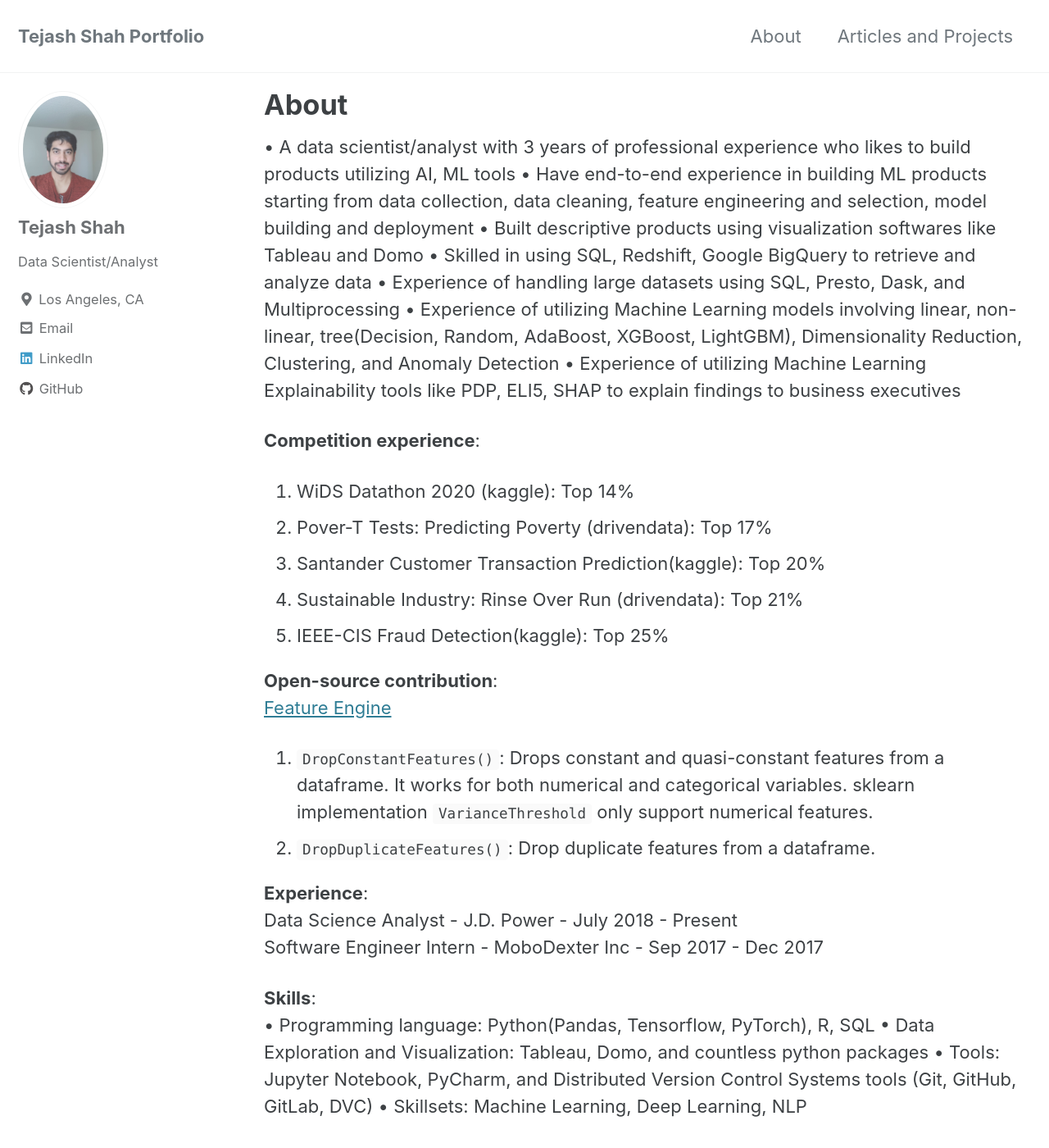
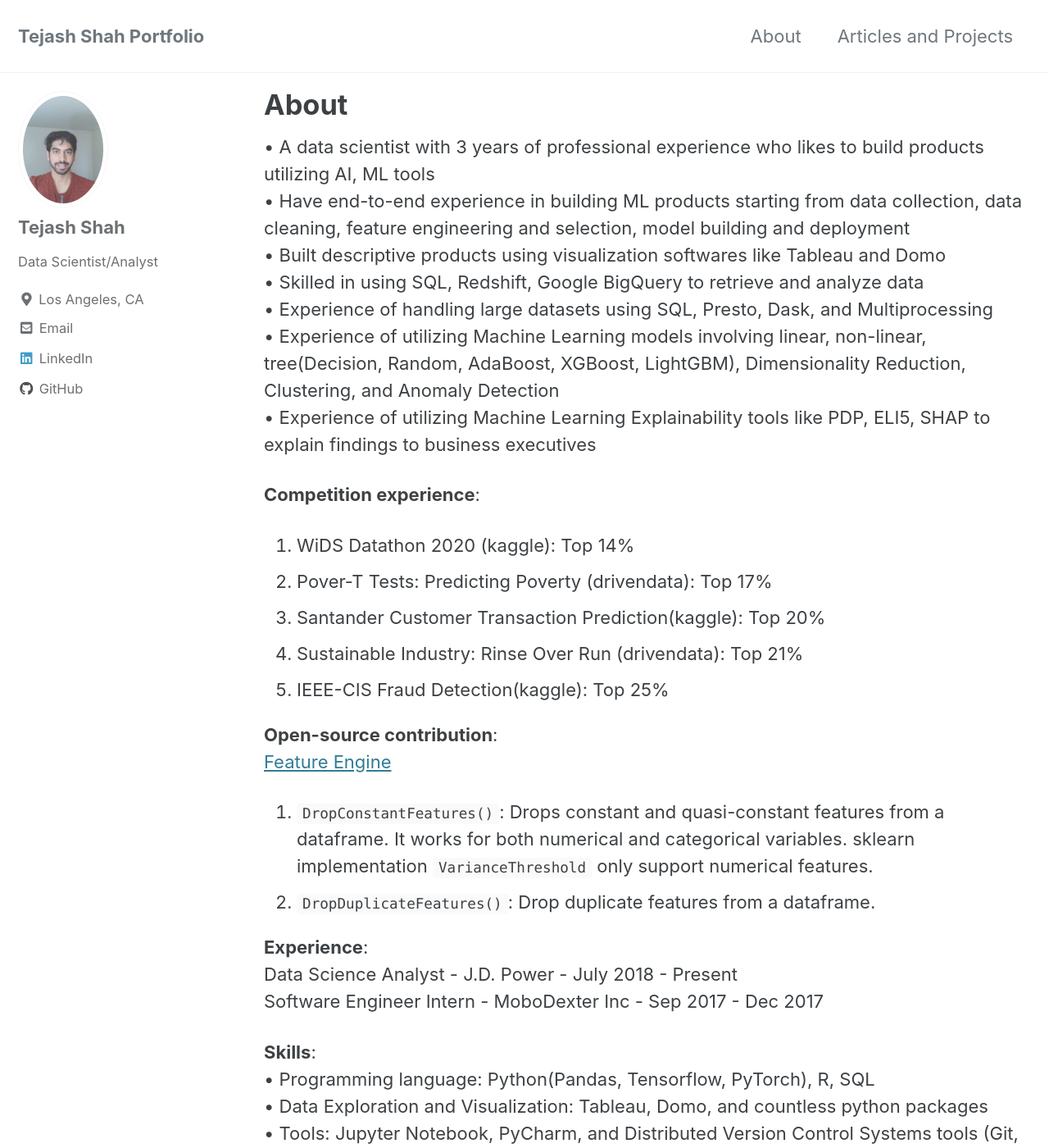
Before and after one commit to Tejash-Shah/Tejash-Shah.github.io, a Jekyll site: the page built from _pages/about.md, in a window 1280 px wide and 1400 px high. Shown: the whole window at 82% size. Built offline with Jekyll 4.4.1, drawn with Linux system fonts in a browser that asks for light colours; cached includes are drawn as plain includes; some of the changed text lies outside the part shown.

Commit message:
modify about

```diff
--- a/_pages/about.md
+++ b/_pages/about.md
@@ -3,13 +3,13 @@ title: "About"
 permalink: /about/
 ---
 
-• A data scientist/analyst with 3 years of professional experience who likes to build products utilizing AI, ML tools
-• Have end-to-end experience in building ML products starting from data collection, data cleaning, feature engineering and selection, model building and deployment
-• Built descriptive products using visualization softwares like Tableau and Domo
-• Skilled in using SQL, Redshift, Google BigQuery to retrieve and analyze data
-• Experience of handling large datasets using SQL, Presto, Dask, and Multiprocessing
-• Experience of utilizing Machine Learning models involving linear, non-linear, tree(Decision, Random, AdaBoost, XGBoost, LightGBM),  Dimensionality Reduction, Clustering, and Anomaly Detection
-• Experience of utilizing Machine Learning Explainability tools like PDP, ELI5, SHAP to explain findings to business executives
+• A data scientist with 3 years of professional experience who likes to build products utilizing AI, ML tools <br>
+• Have end-to-end experience in building ML products starting from data collection, data cleaning, feature engineering and selection, model building and deployment <br>
+• Built descriptive products using visualization softwares like Tableau and Domo <br>
+• Skilled in using SQL, Redshift, Google BigQuery to retrieve and analyze data <br>
+• Experience of handling large datasets using SQL, Presto, Dask, and Multiprocessing <br>
+• Experience of utilizing Machine Learning models involving linear, non-linear, tree(Decision, Random, AdaBoost, XGBoost, LightGBM),  Dimensionality Reduction, Clustering, and Anomaly Detection <br>
+• Experience of utilizing Machine Learning Explainability tools like PDP, ELI5, SHAP to explain findings to business executives <br>
 
 **Competition experience**:
 1. WiDS Datathon 2020 (kaggle): Top 14%
```
Also changed, not shown: other parts of _pages/about.md (+5 -6 lines).
